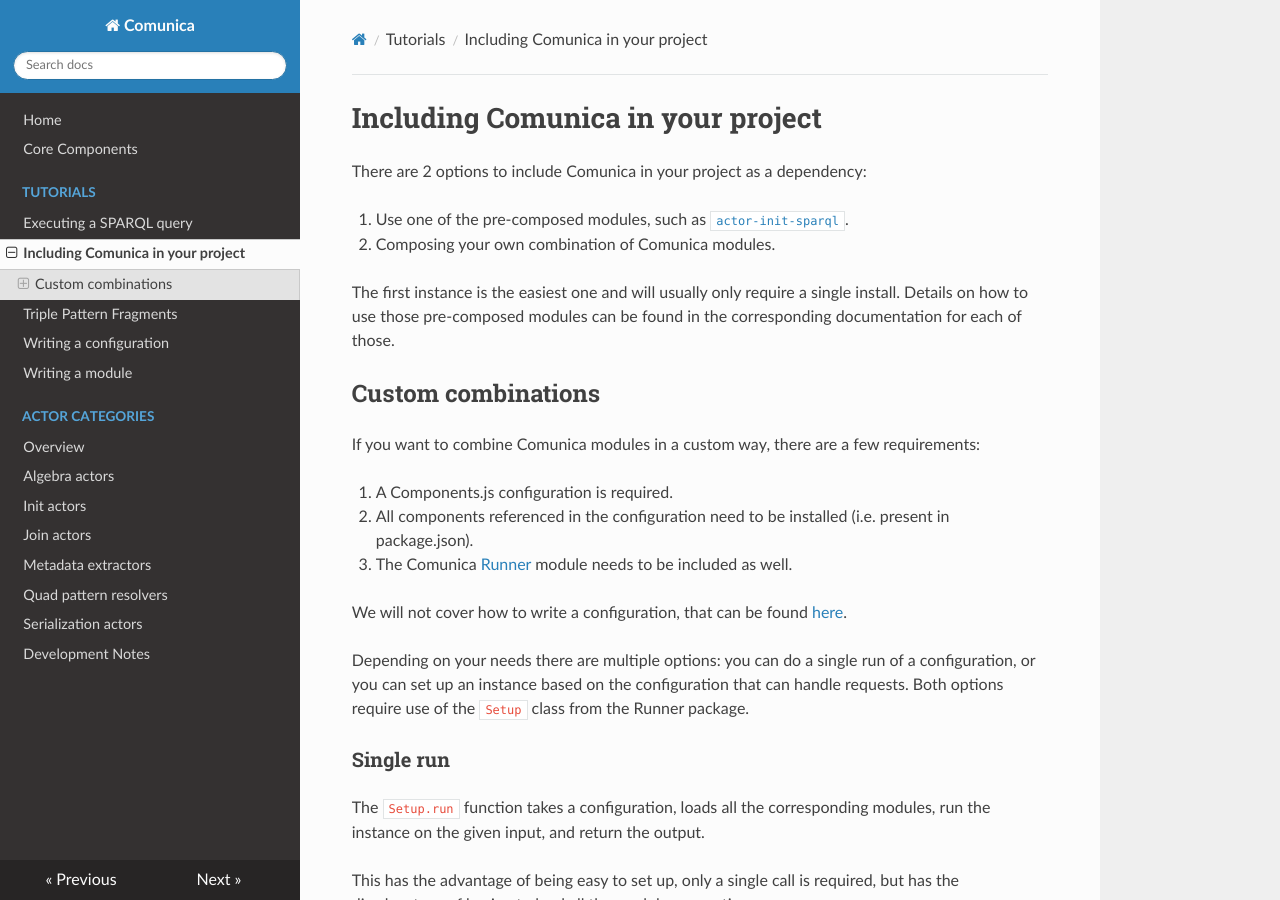
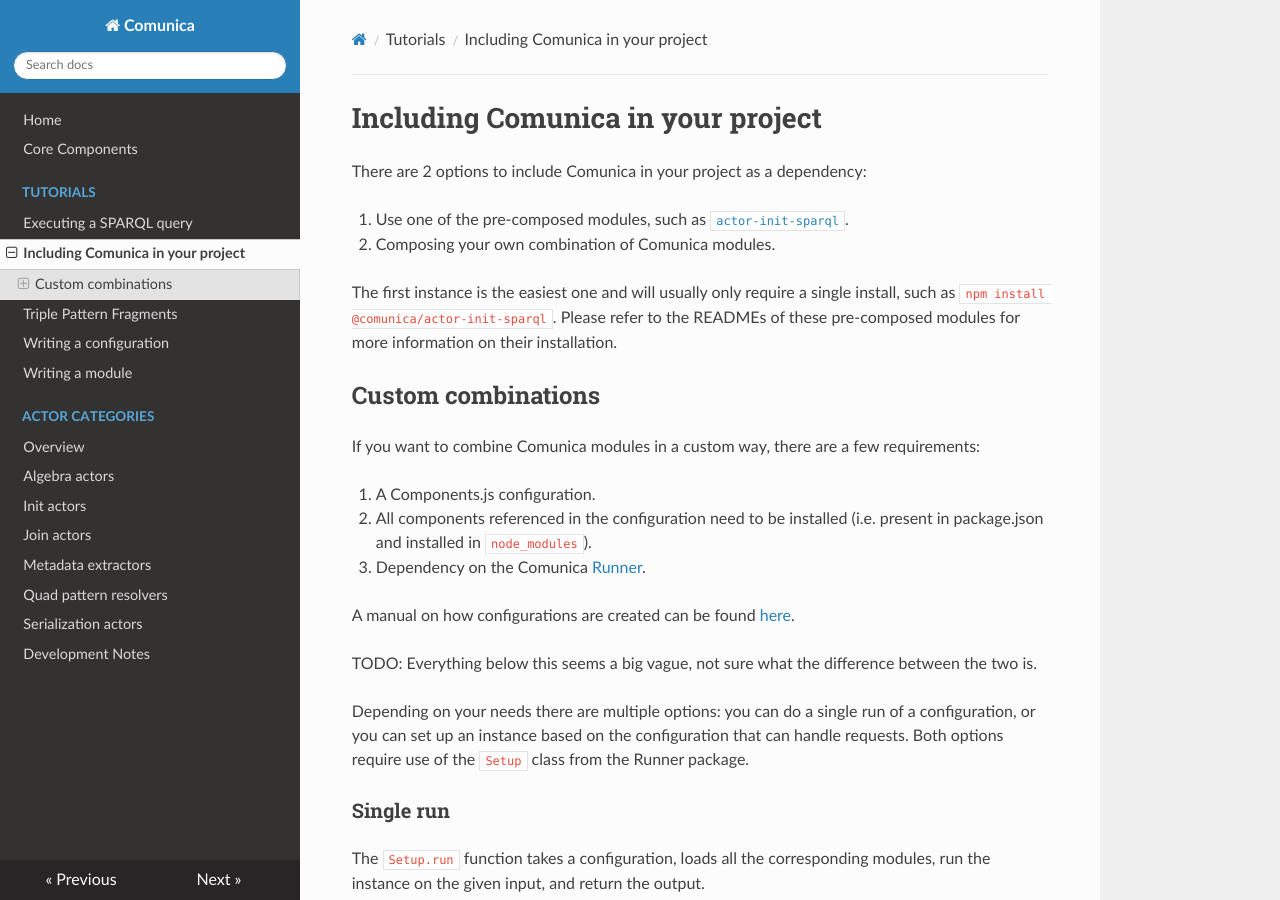
Before and after one commit to comunica/Documentation-Comunica, an MkDocs documentation site: the page built from docs/tutorials/including-comunica.md, in a window 1280 px wide and 900 px high. Built offline with MkDocs 1.6.1, drawn with Linux system fonts in a browser that asks for light colours; nearby versions of some CDN libraries; old or Windows-style settings are respelled for this version of MkDocs.

Commit message:
Add todo's to including-comunica

```diff
--- a/docs/tutorials/including-comunica.md
+++ b/docs/tutorials/including-comunica.md
@@ -6,20 +6,22 @@ There are 2 options to include Comunica in your project as a dependency:
 [`actor-init-sparql`](https://github.com/comunica/comunica/tree/master/packages/actor-init-sparql).
 2. Composing your own combination of Comunica modules.
 
-The first instance is the easiest one and will usually only require a single install.
-Details on how to use those pre-composed modules can be found in the corresponding documentation for each of those.
+The first instance is the easiest one and will usually only require a single install,
+such as `npm install @comunica/actor-init-sparql`.
+Please refer to the READMEs of these pre-composed modules for more information on their installation.
 
 ## Custom combinations
 
 If you want to combine Comunica modules in a custom way,
 there are a few requirements:
 
-1. A Components.js configuration is required.
-2. All components referenced in the configuration need to be installed (i.e. present in package.json).
-3. The Comunica [Runner](https://github.com/comunica/comunica/tree/master/packages/runner)
-module needs to be included as well.
+1. A Components.js configuration.
+2. All components referenced in the configuration need to be installed (i.e. present in package.json and installed in `node_modules`).
+3. Dependency on the Comunica [Runner](https://github.com/comunica/comunica/tree/master/packages/runner).
 
-We will not cover how to write a configuration, that can be found [here](configuration.md).
+A manual on how configurations are created can be found [here](configuration.md).
+
+TODO: Everything below this seems a big vague, not sure what the difference between the two is.
 
 Depending on your needs there are multiple options:
 you can do a single run of a configuration,
```
